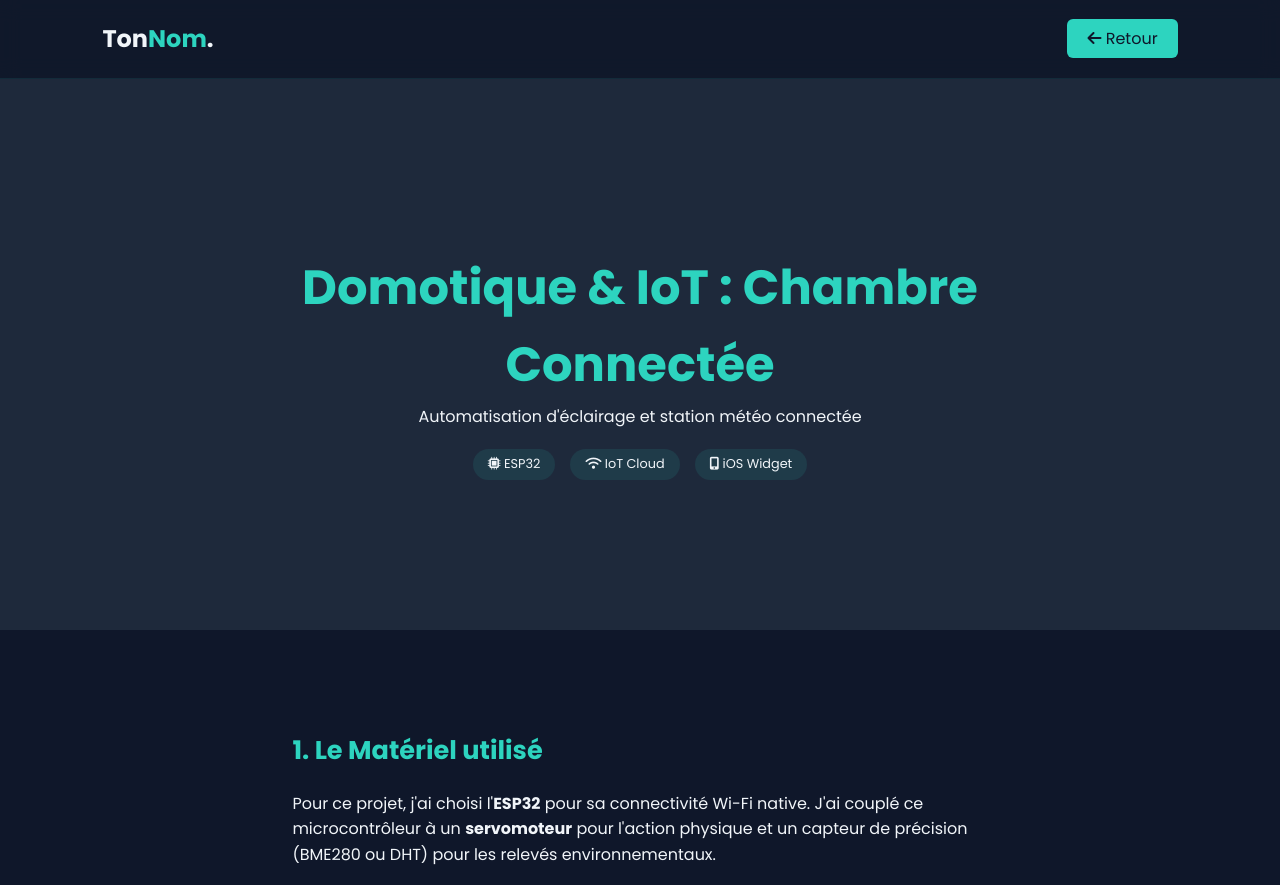
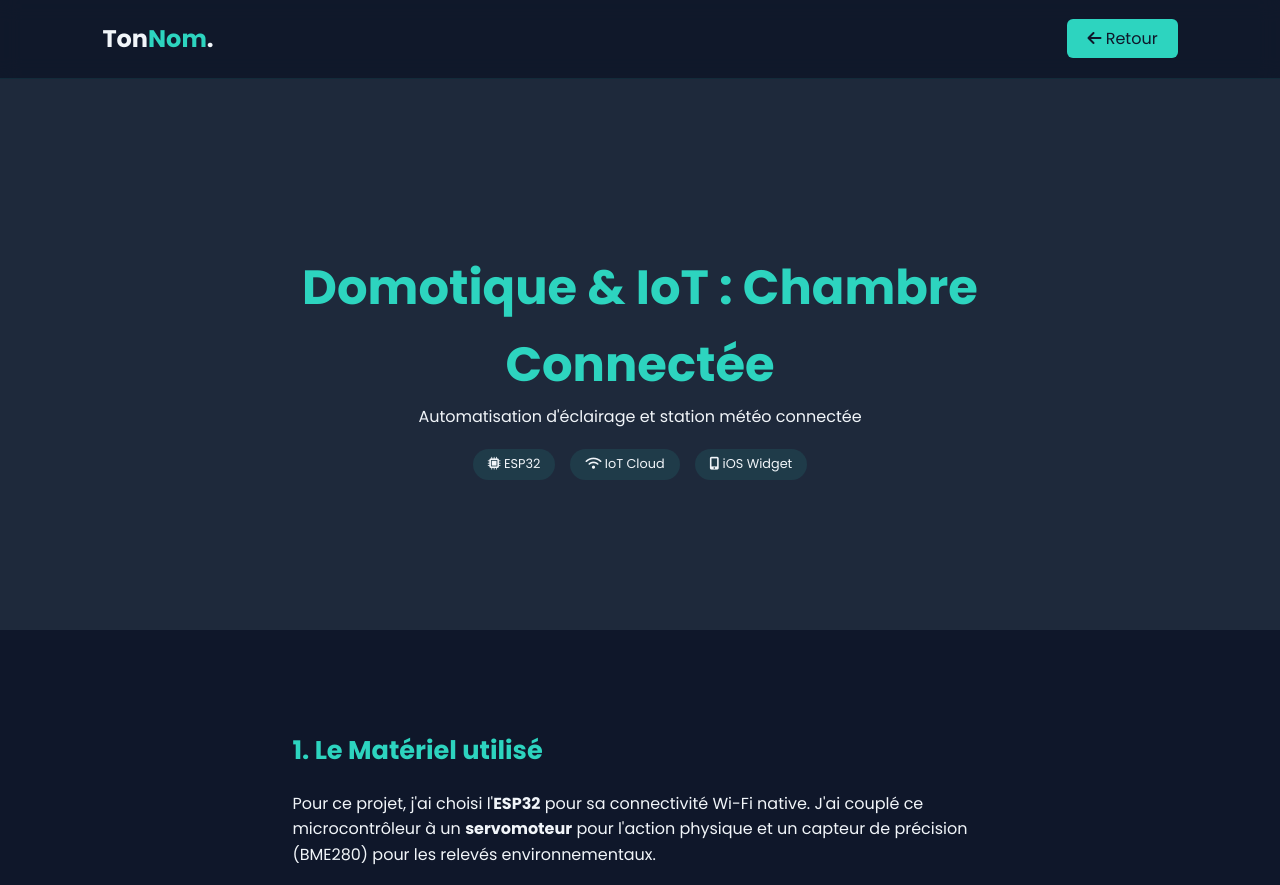
Before and after one commit to Jules6467/Jules6467.github.io, a plain HTML site: page projets/domotique-chambre.html in a window 1280 px wide. Shown: the top 885 px of the page. Drawn offline with Linux system fonts and the light colour scheme.

Commit message:
Update domotique-chambre.html

```diff
--- a/projets/domotique-chambre.html
+++ b/projets/domotique-chambre.html
@@ -34,7 +34,7 @@
         <div class="content-block">
             <h2>1. Le Matériel utilisé</h2>
             <p>
-                Pour ce projet, j'ai choisi l'<strong>ESP32</strong> pour sa connectivité Wi-Fi native. J'ai couplé ce microcontrôleur à un <strong>servomoteur</strong> pour l'action physique et un capteur de précision (BME280 ou DHT) pour les relevés environnementaux.
+                Pour ce projet, j'ai choisi l'<strong>ESP32</strong> pour sa connectivité Wi-Fi native. J'ai couplé ce microcontrôleur à un <strong>servomoteur</strong> pour l'action physique et un capteur de précision (BME280) pour les relevés environnementaux.
             </p>
             <div class="gallery-grid">
                 <div class="gallery-item">
```
